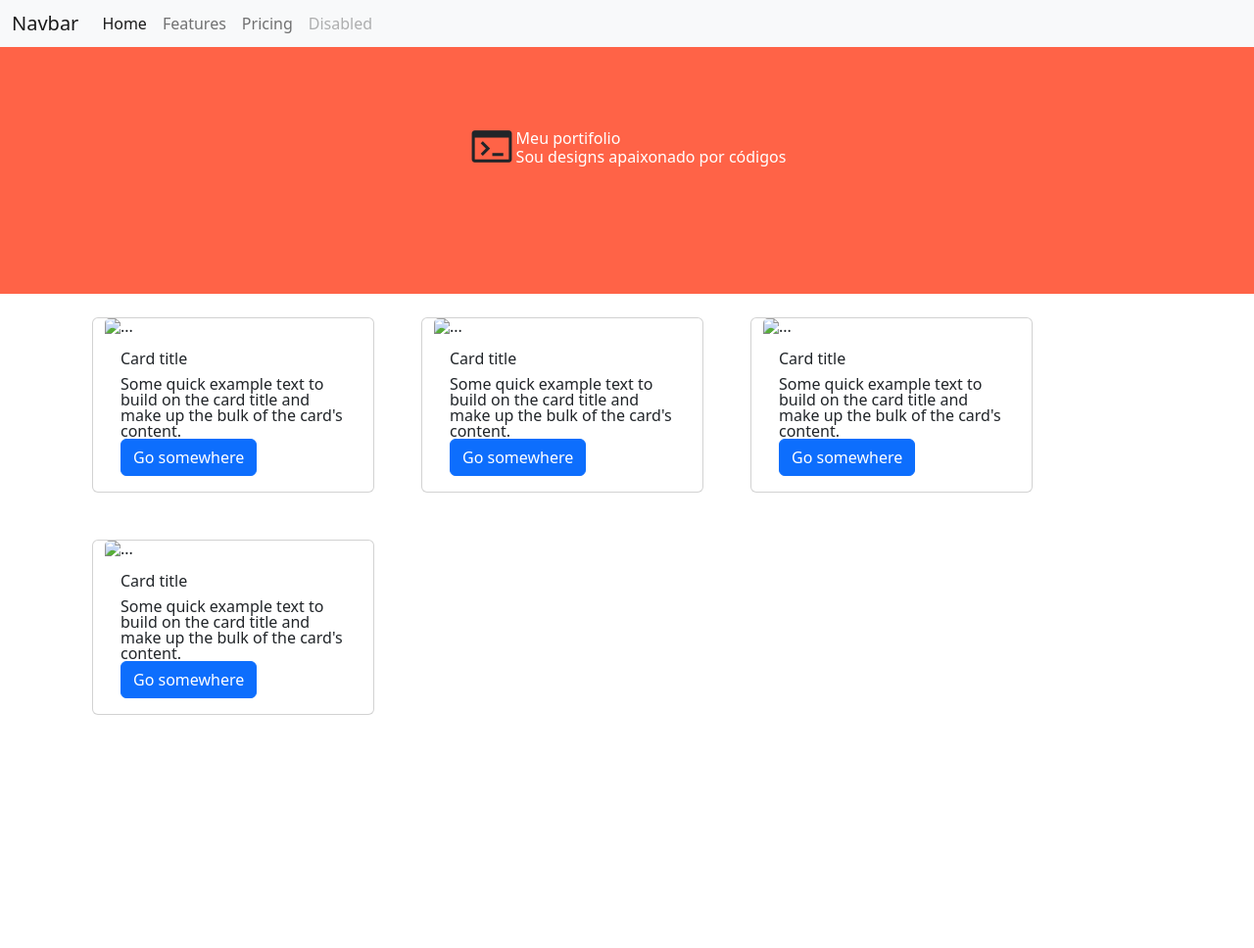
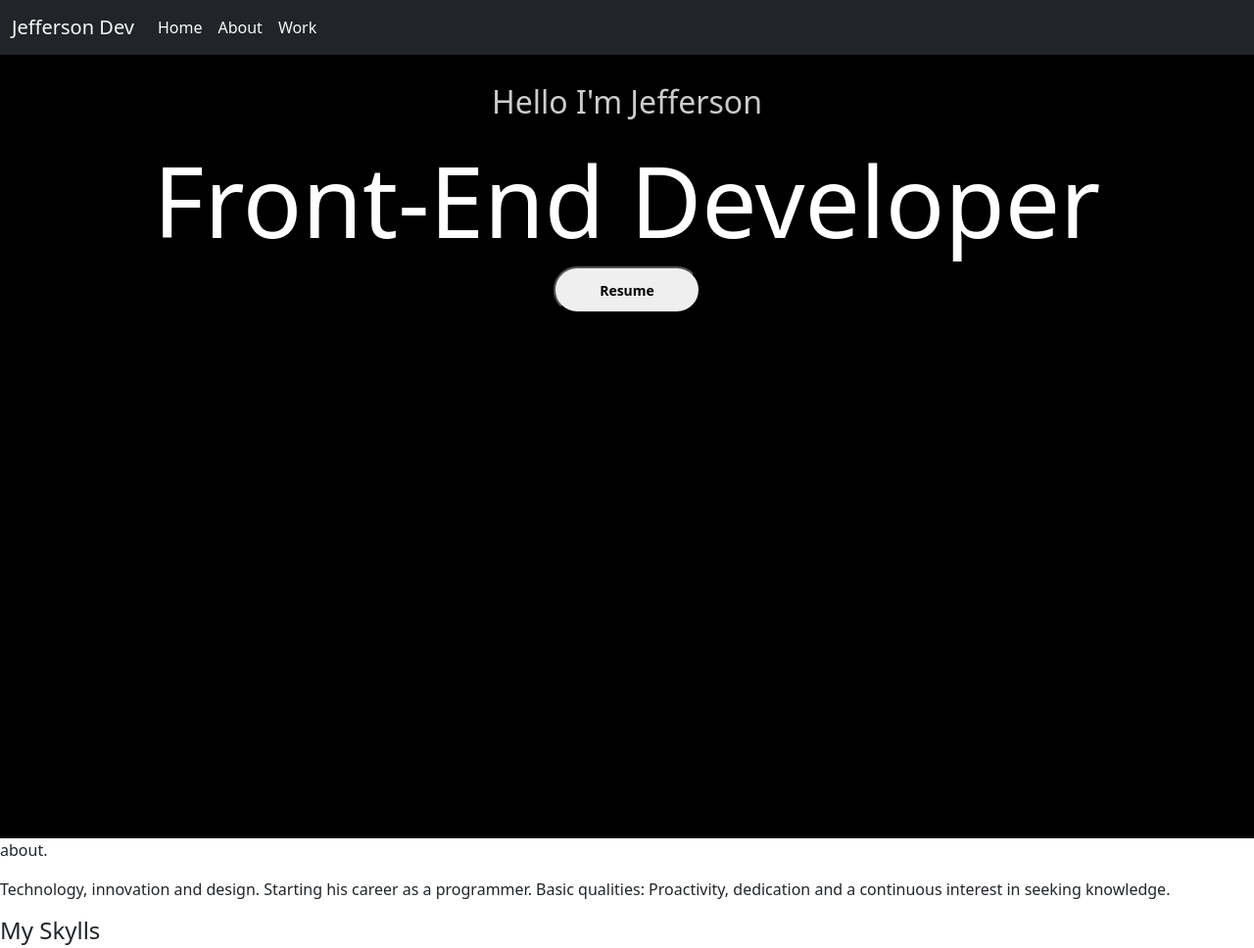
Before and after one commit to JeffersonCarlosLima/Portif-lio, a plain HTML site: page index.html in a window 1280 px wide. Shown: the whole page at 98% size. Before the commit the page ends 800 px from the top, so only its background shows below. Drawn offline with nearby package versions, Linux system fonts and the light colour scheme.

Commit message:
Add files via upload

```diff
--- a/index.html
+++ b/index.html
@@ -1,94 +1,65 @@
-<!DOCTYPE html>
-<html lang="pt-br">
+<!doctype html>
+<html lang="en">
 
 <head>
-    <meta charset="UTF-8">
-    <meta http-equiv="X-UA-Compatible" content="IE=edge">
-    <meta name="viewport" content="width=device-width, initial-scale=1.0">
+    <meta charset="utf-8">
+    <meta name="viewport" content="width=device-width, initial-scale=1">
+    <title>Bootstrap demo</title>
     <link href="https://cdn.jsdelivr.net/npm/bootstrap@5.2.0-beta1/dist/css/bootstrap.min.css" rel="stylesheet" integrity="sha384-0evHe/X+R7YkIZDRvuzKMRqM+OrBnVFBL6DOitfPri4tjfHxaWutUpFmBp4vmVor" crossorigin="anonymous">
-    <link rel="stylesheet" href="https://fonts.googleapis.com/css2?family=Material+Symbols+Outlined:opsz,wght,FILL,GRAD@48,400,0,0" />
-    <link rel="stylesheet" href="https://fonts.googleapis.com/css2?family=Material+Symbols+Outlined:opsz,wght,FILL,GRAD@20..48,100..700,0..1,-50..200" />
     <link rel="stylesheet" href="style.css">
-    <link rel="stylesheet" href="reset.css">
-    <title>JeffDesign</title>
 </head>
 
 <body>
-    <nav class="navbar navbar-expand-lg bg-light fixed-top">
+    <nav class="navbar navbar-expand-lg bg-dark">
         <div class="container-fluid">
-            <a class="navbar-brand" href="#">Navbar</a>
-            <button class="navbar-toggler" type="button" data-bs-toggle="collapse" data-bs-target="#navbarNav" aria-controls="navbarNav" aria-expanded="false" aria-label="Toggle navigation">
+          <a class="navbar-brand text-light" href="#">Jefferson Dev</a>
+          <button class="navbar-toggler" type="button" data-bs-toggle="collapse" data-bs-target="#navbarNavDropdown" aria-controls="navbarNavDropdown" aria-expanded="false" aria-label="Toggle navigation">
             <span class="navbar-toggler-icon"></span>
           </button>
-            <div class="collapse navbar-collapse" id="navbarNav">
+          <div class="collapse navbar-collapse" id="navbarNavDropdown">
             <ul class="navbar-nav">
               <li class="nav-item">
-                        <a class="nav-link active" aria-current="page" href="#">Home</a>
+                <a class="nav-link active text-light" aria-current="page" href="#">Home</a>
               </li>
               <li class="nav-item">
-                        <a class="nav-link" href="#">Features</a>
+                <a class="nav-link text-light" href="#">About</a>
               </li>
               <li class="nav-item">
-                        <a class="nav-link" href="#">Pricing</a>
+                <a class="nav-link text-light" href="#">Work</a>
               </li>
-                    <li class="nav-item">
-                        <a class="nav-link disabled">Disabled</a>
-                    </li>
+
             </ul>
           </div>
         </div>
       </nav>
-    <main>
-        <div class="titulo-pagina">
-            <div class="icone-titulo">
-                <span class="material-symbols-outlined icone">terminal</span>
+    </nav>
+    <section>
+
+    </section>
+    <section class="titulo-pagina">
+       <div>
+        <p class="minha-descricao">Hello I'm Jefferson</p>
+        <H3 class="meu-nome">Front-End Developer</H3>
        </div>
-            <div class="texto-titulo">
-                <h3>Meu portifolio</h3>
-                <p>Sou designs apaixonado por códigos</p>
+       <div>
+        <button class="button-titulo-pagina">Resume</button>
        </div>
-        </div>
-    </main>
-    <section class="container">
-        <div class="row">
 
-            <div class="card col col-sm-3 col-md-4 m-4" style="width: 18rem;">
-                <img src="..." class="card-img-top" alt="...">
-                <div class="card-body">
-                    <h5 class="card-title">Card title</h5>
-                    <p class="card-text">Some quick example text to build on the card title and make up the bulk of the card's content.</p>
-                    <a href="#" class="btn btn-primary">Go somewhere</a>
-                </div>
-            </div>
-            <div class="card col col-sm-3 col-md-4 m-4" style="width: 18rem;">
-                <img src="..." class="card-img-top" alt="...">
-                <div class="card-body">
-                    <h5 class="card-title">Card title</h5>
-                    <p class="card-text">Some quick example text to build on the card title and make up the bulk of the card's content.</p>
-                    <a href="#" class="btn btn-primary">Go somewhere</a>
-                </div>
-            </div>
-            <div class="card col col-sm-3 col-md-4 m-4" style="width: 18rem;">
-                <img src="..." class="card-img-top" alt="...">
-                <div class="card-body">
-                    <h5 class="card-title">Card title</h5>
-                    <p class="card-text">Some quick example text to build on the card title and make up the bulk of the card's content.</p>
-                    <a href="#" class="btn btn-primary">Go somewhere</a>
-                </div>
-            </div>
-            <div class="card col col-sm-3 col-md-4 m-4" style="width: 18rem;">
-                <img src="..." class="card-img-top" alt="...">
-                <div class="card-body">
-                    <h5 class="card-title">Card title</h5>
-                    <p class="card-text">Some quick example text to build on the card title and make up the bulk of the card's content.</p>
-                    <a href="#" class="btn btn-primary">Go somewhere</a>
-                </div>
-            </div>
-        </div>
+    </section>
+    <section>
+        <p>about.</p>
+        <p>
+        Technology, innovation and design.
+Starting his career as a programmer.
+Basic qualities: Proactivity, dedication and a continuous interest in seeking knowledge.
+        </p>
+    </section>
+    <section>
+        <h4>My Skylls</h4>
+        <!--linguagens de programação utilizadas por mim-->
     </section>
 
     <script src="https://cdn.jsdelivr.net/npm/bootstrap@5.2.0-beta1/dist/js/bootstrap.bundle.min.js" integrity="sha384-pprn3073KE6tl6bjs2QrFaJGz5/SUsLqktiwsUTF55Jfv3qYSDhgCecCxMW52nD2" crossorigin="anonymous"></script>
-
 </body>
 
 </html>
--- /dev/null
+++ b/script.js
@@ -0,0 +1,4 @@
+import 'bootstrap';
+
+// or get all of the named exports for further usage
+import * as bootstrap from 'bootstrap';
--- a/style.css
+++ b/style.css
@@ -1,23 +1,27 @@
-.material-symbols-outlined {
-    font-variation-settings: 'FILL' 0, 'wght' 400, 'GRAD' 0, 'opsz' 48;
-    font-size: 49px;
+.titulo-pagina{
+    padding: 24px;
+    width: 100%;
+    height: 100vh;
+    background-color: black;
+    display: flex;
+    flex-direction: column;
+    align-items: center;
 }
-
-.icone:hover {
-    font-size: 58px;
-    animation: alternate;
+.button-titulo-pagina{
+    font-size: 14px;
+    font-weight: bold;
+    width: 150px;
+    height: 48px;
+    border-radius: 24px;
 }
-
-.titulo-pagina {
-    width: 100%;
-    height: 300px;
-    background-color: tomato;
-    display: flex;
-    flex-direction: row;
-    align-items: center;
-    justify-content: center;
+.meu-nome{
+    color: white;
+    text-align: center;
+    font-size: 100px;
 }
-
-.texto-titulo {
+.minha-descricao{
     color: white;
+    opacity: 80%;
+    text-align: center;
+    font-size: 32px;
 }
```
Also changed, not shown: img/css3-alt-brands.svg (added), img/html5-brands.svg (added), img/js-brands.svg (added), img/python-brands.svg (added). Lines whose indentation alone changed are shown as unchanged.
